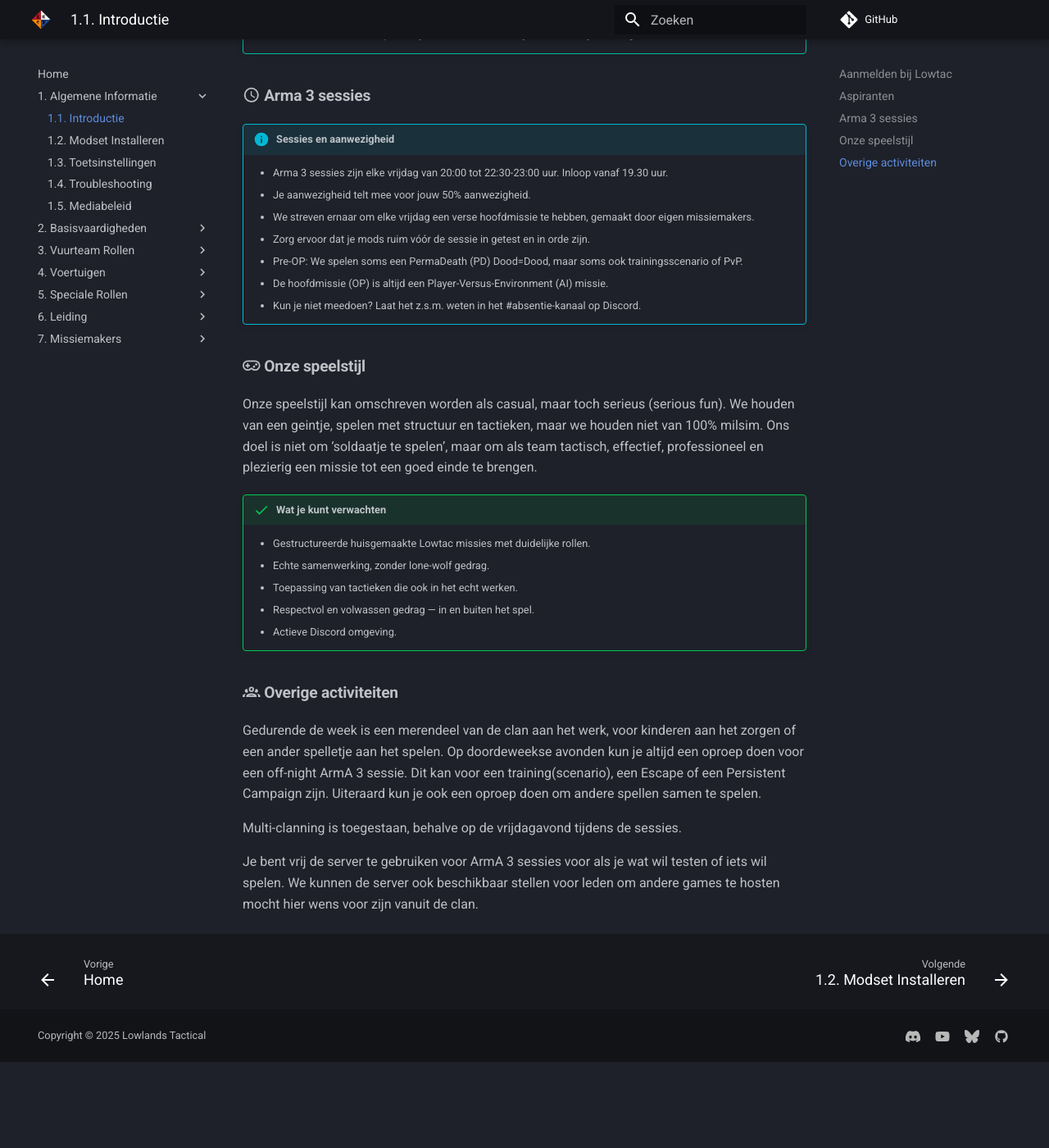
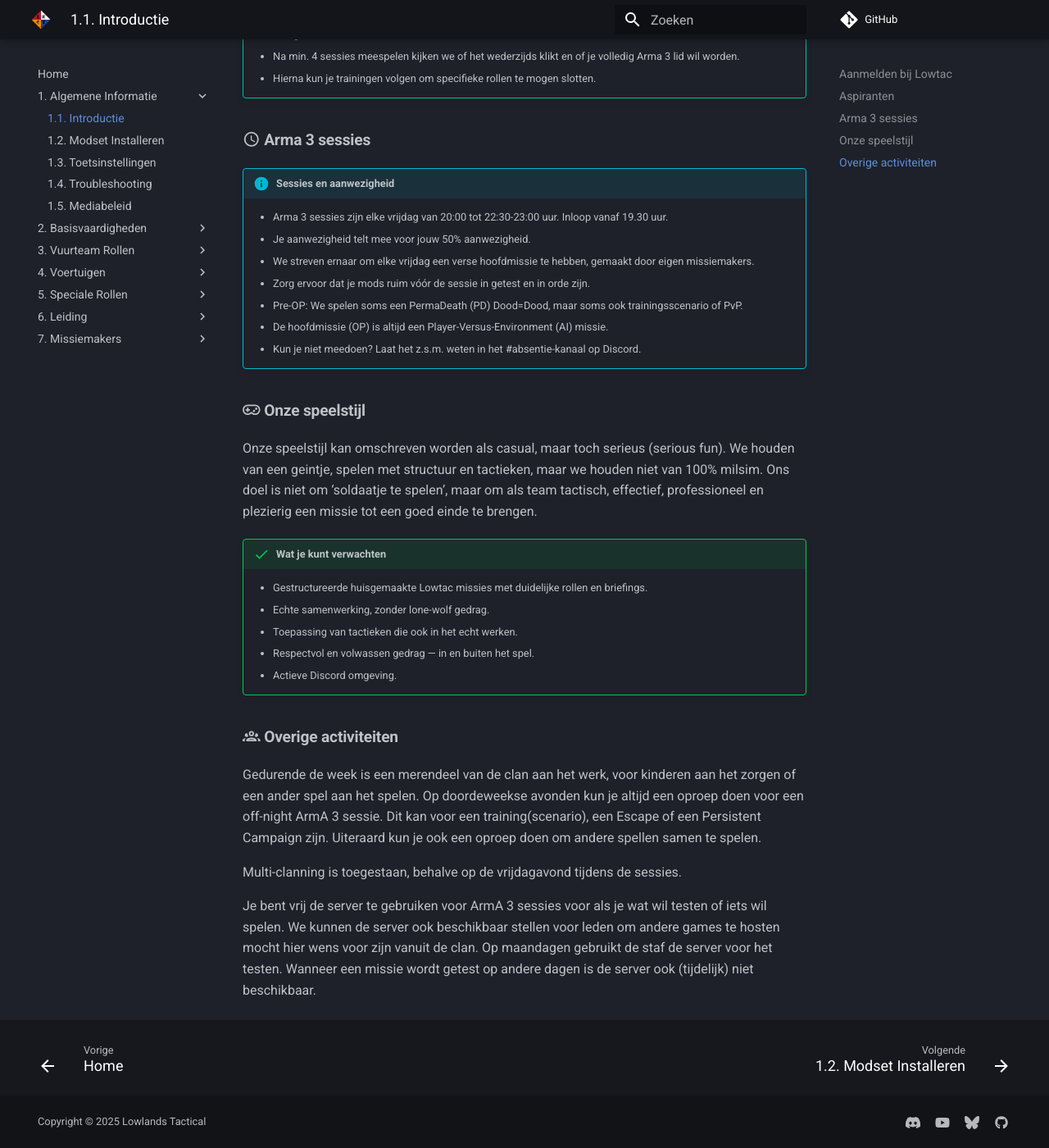
Before and after one commit to Lowlands-Tactical/LT-Wiki, an MkDocs documentation site: the page built from docs/1_algemene_informatie/1_1_introductie.md, in a window 1280 px wide and 1400 px high, scrolled down 1174 px. Shown: the whole window at 82% size. Built offline with MkDocs 1.6.1 and Material for MkDocs 9.7.7, drawn with Linux system fonts in a browser that asks for light colours; emoji names are drawn with the system emoji font; comment, search, counter and statistics services are not loaded; before the commit the page ends 2469 px from its top, so only the background shows below that; some of the changed text lies outside the part shown.

Commit message:
aanpassingen introductiepagina

```diff
--- a/docs/1_algemene_informatie/1_1_introductie.md
+++ b/docs/1_algemene_informatie/1_1_introductie.md
@@ -4,7 +4,7 @@
 ---
 # 1.1. Introductie
 <span style="font-size:0.7em;">
-   :fontawesome-solid-user: Auteur: **Pek en R. Hoods** | :material-calendar-plus: Aangemaakt: **26-08-2025** | :material-calendar-edit: Laatste update: **5-10-2025** door **Pek**
+   :fontawesome-solid-user: Auteur: **Pek en R. Hoods** | :material-calendar-plus: Aangemaakt: **26-08-2025** | :material-calendar-edit: Laatste update: **05-04-2026** door **R.Hoods**
 </span>
 
 Welkom bij Lowlands Tactical! Hier vind je een beknopte overzicht van alle zaken die we met Lowlands Tactical doen. Onze core business is Arma 3, maar daarnaast spelen we ook andere games.
@@ -29,9 +29,11 @@
     * Als aspirant krijg je beperkte rollen en rechten in Teamspeak en op Discord.
     * Als aspirant wordt je gekoppeld aan een begeleider die minimaal 4 weken aan je gekoppeld is.
     * De begeleider helpt bij het installeren van de modset en de key-bindings.
-    * De begeleider geeft je een intro, waarin je de basis van Lowtac doorloopt. Dit is vereist vóór de eerste keer meespelen.
+    * De begeleider geeft je een intro, waarin je de basis leert om mee te kunnen spelen. Dit is vereist vóór de eerste keer meespelen.
+    * De begeleider geeft je een training over de basisvaardigheden.
     * De begeleider wordt jouw buddy tijdens de sessies, zodat je vragen kunt stellen en geholpen kan worden waar nodig.
     * Na min. 4 sessies meespelen kijken we of het wederzijds klikt en of je volledig Arma 3 lid wil worden.
+    * Hierna kun je trainingen volgen om specifieke rollen te mogen slotten.
 
 ## :material-clock-outline: Arma 3 sessies
 
@@ -48,15 +50,16 @@
 Onze speelstijl kan omschreven worden als casual, maar toch serieus (serious fun). We houden van een geintje, spelen met structuur en tactieken, maar we houden niet van 100% milsim. Ons doel is niet om ‘soldaatje te spelen’, maar om als team tactisch, effectief, professioneel en plezierig een missie tot een goed einde te brengen.
 
 !!! success "Wat je kunt verwachten"
-    * Gestructureerde huisgemaakte Lowtac missies met duidelijke rollen.
+    * Gestructureerde huisgemaakte Lowtac missies met duidelijke rollen en briefings.
     * Echte samenwerking, zonder lone-wolf gedrag.
     * Toepassing van tactieken die ook in het echt werken.
     * Respectvol en volwassen gedrag — in en buiten het spel.
     * Actieve Discord omgeving.
 
 ## :material-account-group-outline: Overige activiteiten
-Gedurende de week is een merendeel van de clan aan het werk, voor kinderen aan het zorgen of een ander spelletje aan het spelen. Op doordeweekse avonden kun je altijd een oproep doen voor een off-night ArmA 3 sessie. Dit kan voor een training(scenario), een Escape of een Persistent Campaign zijn. Uiteraard kun je ook een oproep doen om andere spellen samen te spelen.
+Gedurende de week is een merendeel van de clan aan het werk, voor kinderen aan het zorgen of een ander spel aan het spelen. Op doordeweekse avonden kun je altijd een oproep doen voor een off-night ArmA 3 sessie. Dit kan voor een training(scenario), een Escape of een Persistent Campaign zijn. Uiteraard kun je ook een oproep doen om andere spellen samen te spelen.
 
 Multi-clanning is toegestaan, behalve op de vrijdagavond tijdens de sessies.
 
 Je bent vrij de server te gebruiken voor ArmA 3 sessies voor als je wat wil testen of iets wil spelen. We kunnen de server ook beschikbaar stellen voor leden om andere games te hosten mocht hier wens voor zijn vanuit de clan.
+Op maandagen gebruikt de staf de server voor het testen. Wanneer een missie wordt getest op andere dagen is de server ook (tijdelijk) niet beschikbaar.
```
